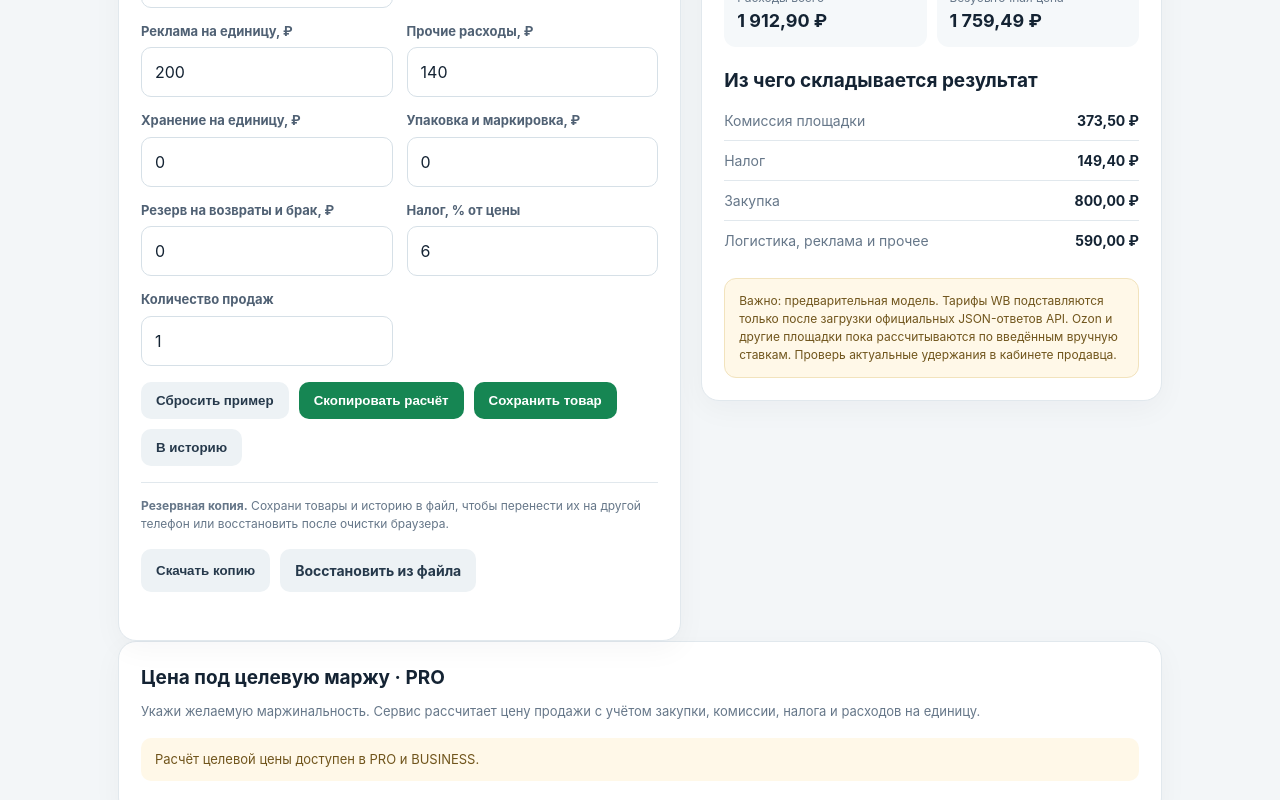
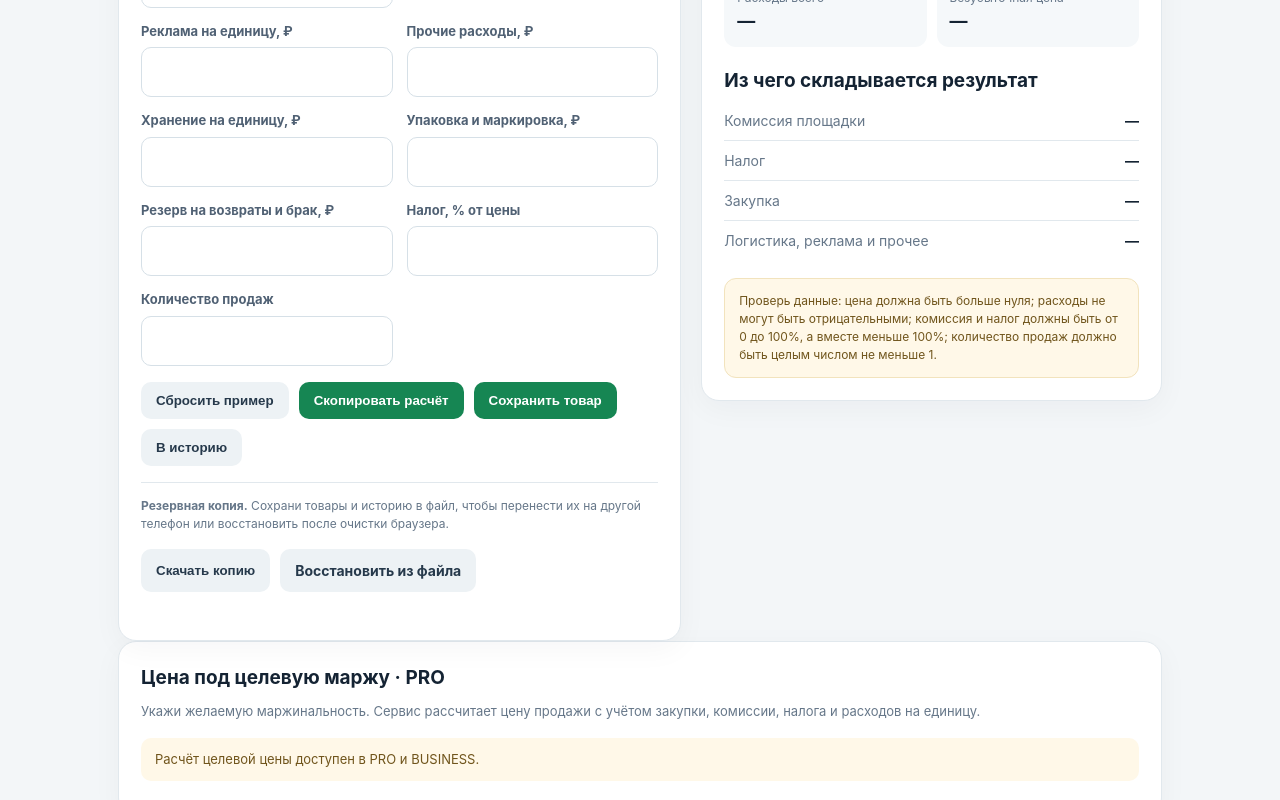
Before and after one commit to umancev38-boop/gde-pribyl-mp, a website: page index.html in a window 1280 px wide. Both pictures are taken after a click on the button "Сбросить пример". Shown: the part 636-1436 px from the top of the page. Drawn offline with Linux system fonts and the light colour scheme; no server answers.

Commit message:
Clear calculator fields on reset
Reset calculator to empty seller input fields and add regression coverage.

```diff
--- a/index.html
+++ b/index.html
@@ -264,9 +264,8 @@ function calc(){
  el('validation').textContent=valid?'Важно: предварительная модель. Тарифы WB подставляются только после загрузки официальных JSON-ответов API. Ozon и другие площадки пока рассчитываются по введённым вручную ставкам. Проверь актуальные удержания в кабинете продавца.':'Проверь данные: цена должна быть больше нуля; расходы не могут быть отрицательными; комиссия и налог должны быть от 0 до 100%, а вместе меньше 100%; количество продаж должно быть целым числом не меньше 1.';
  return {market:el('market').value,price:p,cost:c,commission:raw.commission,logistics:l,ads:a,other:o,storage:s,packaging:pack,returns:ret,tax:raw.tax,quantity:q,profit,margin,total:profit*q,expenses,breakeven:be,valid};
 }
-const EXAMPLE_DEFAULTS={market:'Wildberries',price:'2490',cost:'800',commission:'15',logistics:'250',ads:'200',other:'140',storage:'0',packaging:'0',returns:'0',tax:'6',quantity:'1'};
 function resetExample(){
- for(const id of ids){const field=el(id);if(!field)continue;field.value=EXAMPLE_DEFAULTS[id];}
+ for(const id of ids){if(id==='market')continue;const field=el(id);if(!field)continue;field.value='';}
  calc();
  el('reset').blur();
 }
```
Also changed, not shown: test/browser-storage-isolation.test.js (+6 -3 lines).
